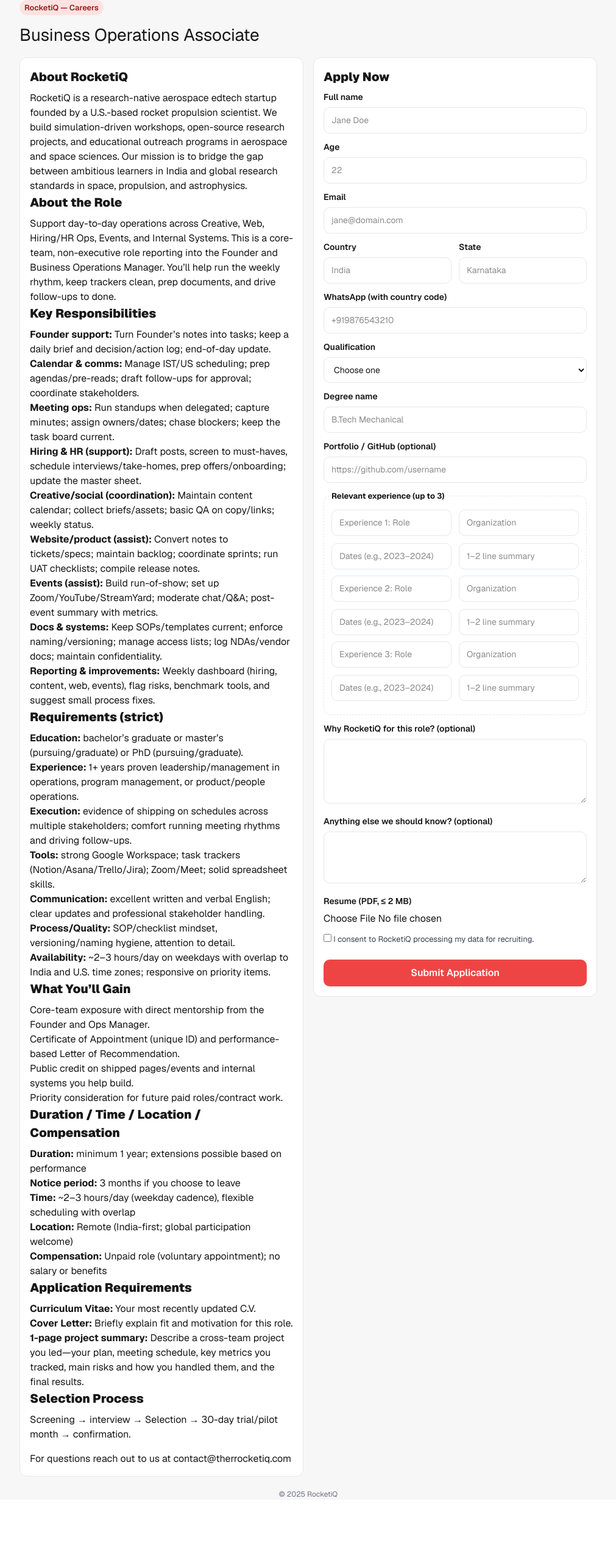
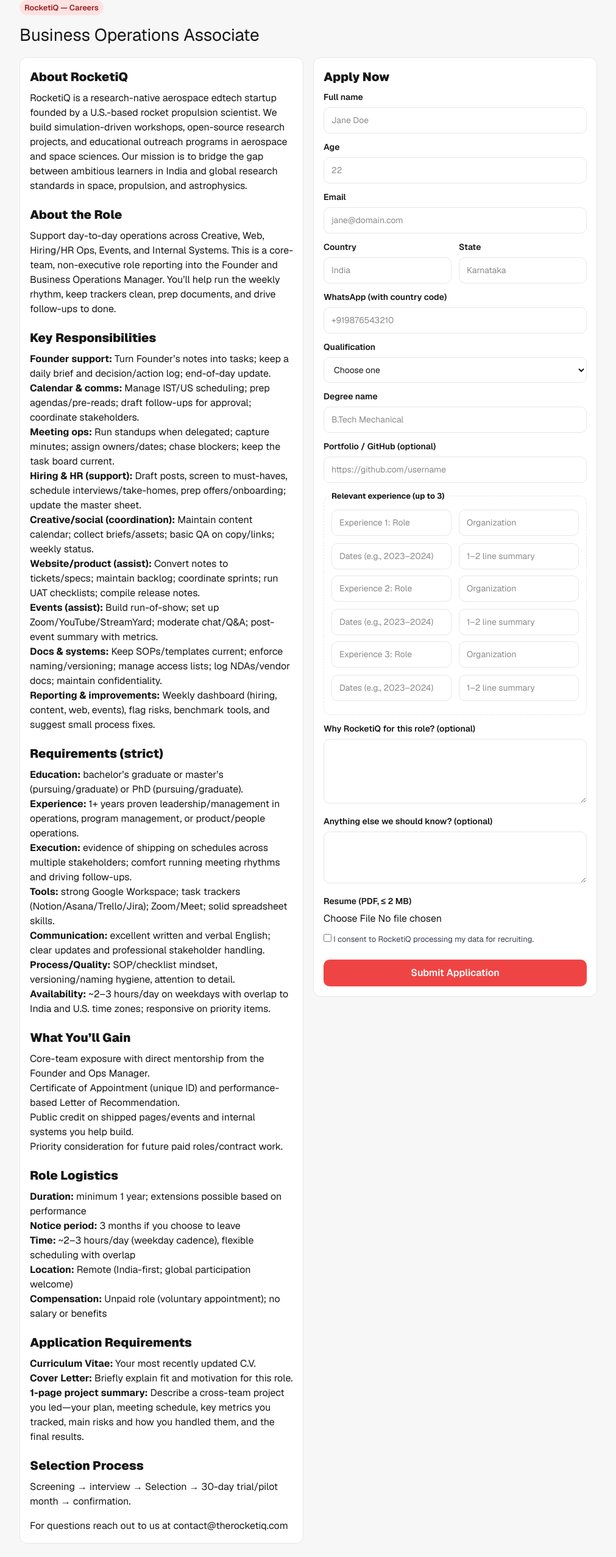
Before and after one commit to RocketiQ/nextjs-boilerplate, a Next.js app: page /business-operations-associate in a window 1280 px wide. Shown: the top 2554 px of the page at 61% size, without its empty margins (134-1145 px from the left). Before the commit the page ends 2460 px from the top, so only its background shows below. Built offline with nearby package versions, Linux system fonts and the light colour scheme; no server answers.

Commit message:
Update page.tsx

```diff
--- a/app/business-operations-associate/page.tsx
+++ b/app/business-operations-associate/page.tsx
@@ -43,8 +43,10 @@
   const card: React.CSSProperties = { border: '1px solid #e5e7eb', borderRadius: 12, padding: 16, background: '#fff' };
   const label: React.CSSProperties = { fontSize: 14, fontWeight: 600, marginBottom: 6 };
   const input: React.CSSProperties = { padding: '10px 12px', border: '1px solid #e5e7eb', borderRadius: 10, fontSize: 14, width: '100%' };
-  const h2: React.CSSProperties = { marginTop: 0, marginBottom: 8, fontWeight: 800, fontSize: 20 };
-  const h3: React.CSSProperties = { marginTop: 16, marginBottom: 8, fontWeight: 700, fontSize: 16 };
+
+  // Headings: first section vs. subsequent sections (adds top margin for spacing)
+  const h2First: React.CSSProperties = { marginTop: 0, marginBottom: 8, fontWeight: 800, fontSize: 20 };
+  const h2Next:  React.CSSProperties = { marginTop: 20, marginBottom: 8, fontWeight: 800, fontSize: 20 };
 
   return (
     <main style={{ background: '#f7f7f8', minHeight: '100vh' }}>
@@ -57,20 +59,20 @@
         <div className="careers-grid">
           {/* Job post (content) */}
           <section style={card}>
-            <h2 style={h2}><strong>About RocketiQ</strong></h2>
+            <h2 style={h2First}><strong>About RocketiQ</strong></h2>
             <p>
               RocketiQ is a research-native aerospace edtech startup founded by a U.S.-based rocket propulsion scientist.
               We build simulation-driven workshops, open-source research projects, and educational outreach programs in aerospace and space sciences.
               Our mission is to bridge the gap between ambitious learners in India and global research standards in space, propulsion, and astrophysics.
             </p>
 
-            <h2 style={h2}><strong>About the Role</strong></h2>
+            <h2 style={h2Next}><strong>About the Role</strong></h2>
             <p>
               Support day-to-day operations across Creative, Web, Hiring/HR Ops, Events, and Internal Systems. This is a core-team, non-executive role reporting into the Founder and Business Operations Manager.
               You’ll help run the weekly rhythm, keep trackers clean, prep documents, and drive follow-ups to done.
             </p>
 
-            <h2 style={h2}><strong>Key Responsibilities</strong></h2>
+            <h2 style={h2Next}><strong>Key Responsibilities</strong></h2>
             <ul>
               <li><strong>Founder support:</strong> Turn Founder’s notes into tasks; keep a daily brief and decision/action log; end-of-day update.</li>
               <li><strong>Calendar &amp; comms:</strong> Manage IST/US scheduling; prep agendas/pre-reads; draft follow-ups for approval; coordinate stakeholders.</li>
@@ -83,7 +85,7 @@
               <li><strong>Reporting &amp; improvements:</strong> Weekly dashboard (hiring, content, web, events), flag risks, benchmark tools, and suggest small process fixes.</li>
             </ul>
 
-            <h2 style={h2}><strong>Requirements (strict)</strong></h2>
+            <h2 style={h2Next}><strong>Requirements (strict)</strong></h2>
             <ul>
               <li><strong>Education:</strong> bachelor’s graduate or master’s (pursuing/graduate) or PhD (pursuing/graduate).</li>
               <li><strong>Experience:</strong> 1+ years proven leadership/management in operations, program management, or product/people operations.</li>
@@ -94,7 +96,7 @@
               <li><strong>Availability:</strong> ~2–3 hours/day on weekdays with overlap to India and U.S. time zones; responsive on priority items.</li>
             </ul>
 
-            <h2 style={h2}><strong>What You’ll Gain</strong></h2>
+            <h2 style={h2Next}><strong>What You’ll Gain</strong></h2>
             <ul>
               <li>Core-team exposure with direct mentorship from the Founder and Ops Manager.</li>
               <li>Certificate of Appointment (unique ID) and performance-based Letter of Recommendation.</li>
@@ -102,7 +104,7 @@
               <li>Priority consideration for future paid roles/contract work.</li>
             </ul>
 
-            <h2 style={h2}><strong>Duration / Time / Location / Compensation</strong></h2>
+            <h2 style={h2Next}><strong>Role Logistics</strong></h2>
             <ul>
               <li><strong>Duration:</strong> minimum 1 year; extensions possible based on performance</li>
               <li><strong>Notice period:</strong> 3 months if you choose to leave</li>
@@ -111,7 +113,7 @@
               <li><strong>Compensation:</strong> Unpaid role (voluntary appointment); no salary or benefits</li>
             </ul>
 
-            <h2 style={h2}><strong>Application Requirements</strong></h2>
+            <h2 style={h2Next}><strong>Application Requirements</strong></h2>
             <ul>
               <li><strong>Curriculum Vitae:</strong> Your most recently updated C.V.</li>
               <li><strong>Cover Letter:</strong> Briefly explain fit and motivation for this role.</li>
@@ -121,20 +123,19 @@
               </li>
             </ul>
 
-            <h2 style={h2}><strong>Selection Process</strong></h2>
+            <h2 style={h2Next}><strong>Selection Process</strong></h2>
             <p>Screening → interview → Selection → 30-day trial/pilot month → confirmation.</p>
 
             <p style={{ marginTop: 16 }}>
-              For questions reach out to us at <a href="mailto:contact@therocketiq.com">contact@therrocketiq.com</a>
+              For questions reach out to us at <a href="mailto:contact@therocketiq.com">contact@therocketiq.com</a>
             </p>
           </section>
 
           {/* Apply form */}
           <section style={card}>
-            <h2 style={h2}><strong>Apply Now</strong></h2>
+            <h2 style={h2First}><strong>Apply Now</strong></h2>
             <form onSubmit={onSubmit}>
               <input type="hidden" name="job_slug" value="business-operations-associate" />
-
               <div style={{ display:'grid', gap: 12 }}>
                 <div><div style={label}>Full name</div><input name="name" required placeholder="Jane Doe" style={input} /></div>
                 <div><div style={label}>Age</div><input name="age" type="number" min={0} placeholder="22" style={input} /></div>
```
